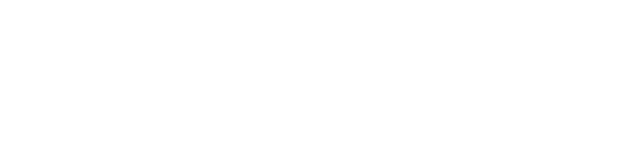
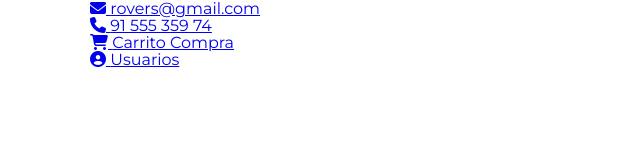
Before and after one commit to anagiselaaran/hamburgueseria_anagiselaaran, a plain HTML site: page index.html in a window 1280 px wide. Shown: the whole page, without its empty margins (0-640 px from the left). Drawn offline with Linux system fonts and the light colour scheme; files whose address does not match are found by name.

Commit message:
creacion del header

```diff
--- a/css/reset.css
+++ b/css/reset.css
@@ -30,6 +30,7 @@ footer, header, hgroup, menu, nav, section {
 }
 body {
 	line-height: 1;
+	box-sizing: border-box;
 }
 ol, ul {
 	list-style: none;
--- a/css/style.css
+++ b/css/style.css
@@ -2,3 +2,34 @@
 @import url('https://fonts.googleapis.com/css2?family=Montserrat:ital,wght@0,400,700;1,400,700&display=swap');
 @import url("https://fonts.googleapis.com/css2?family=Handlee&display=swap");
 @import url("https://cdnjs.cloudflare.com/ajax/libs/font-awesome/6.5.2/css/all.min.css");
+
+/* INICIO LAYOUT GENERAL */
+html{
+    scroll-behavior: smooth; /* punto de ancla animado */
+}
+:root{
+    --fuenteprincipal: "Montserrat", sans-serif;
+    --fuentetitulos:"Handlee", cursive;
+    --colorprincipal:#fa573a;
+    --colorsecundario:#21242e; /* color fondo menu */
+    --fontsize:1rem;
+    --anchomaximo:68.75rem;
+    --gap:1rem;
+}
+img{
+    width: 100%;
+    height: auto;
+    display: block;
+}
+.container{
+    max-width: var(--anchomaximo);
+    margin: 0 auto;
+    /* padding lateral para movil */
+}
+body{
+    font-family: var(--fuenteprincipal);
+    font-size: var(--fontsize);
+}
+/* FIN LAYOUT GENERAL */
+
+/* INICIO HEADER */
--- a/index.html
+++ b/index.html
@@ -7,7 +7,43 @@
     <link rel="stylesheet" href="./css/style.css">
 
 </head>
-<body>
+<body id="top">
+    <div class="wrapper">
+        <header>
+            <div class="nav-top">
+                <div class="container">
+                    <div>
+                        <a href="mailto:rovers@gmail.com">
+                            <i class="fas fa-envelope"></i>
+                            <span>rovers@gmail.com</span>
+                        </a>
+                    </div>
+                    <div>
+                        <a href="tel:9155535974">
+                            <i class="fas fa-phone"></i>
+                            <span>91 555 359 74</span>
+                        </a>
+                    </div>
+                    <div>
+                        <a href="#">
+                            <i class="fas fa-shopping-cart"></i>
+                            <span>Carrito Compra</span>
+                        </a>
+                    </div>
+                    <div>
+                        <a href="#">
+                            <i class="fas fa-user-circle"></i>
+                            <span>Usuarios</span>
+                        </a>
+                    </div>
+
+                </div>
+            </div>
+            <nav>
+
+            </nav>
+        </header>
+    </div>
 
 </body>
 </html>
```
